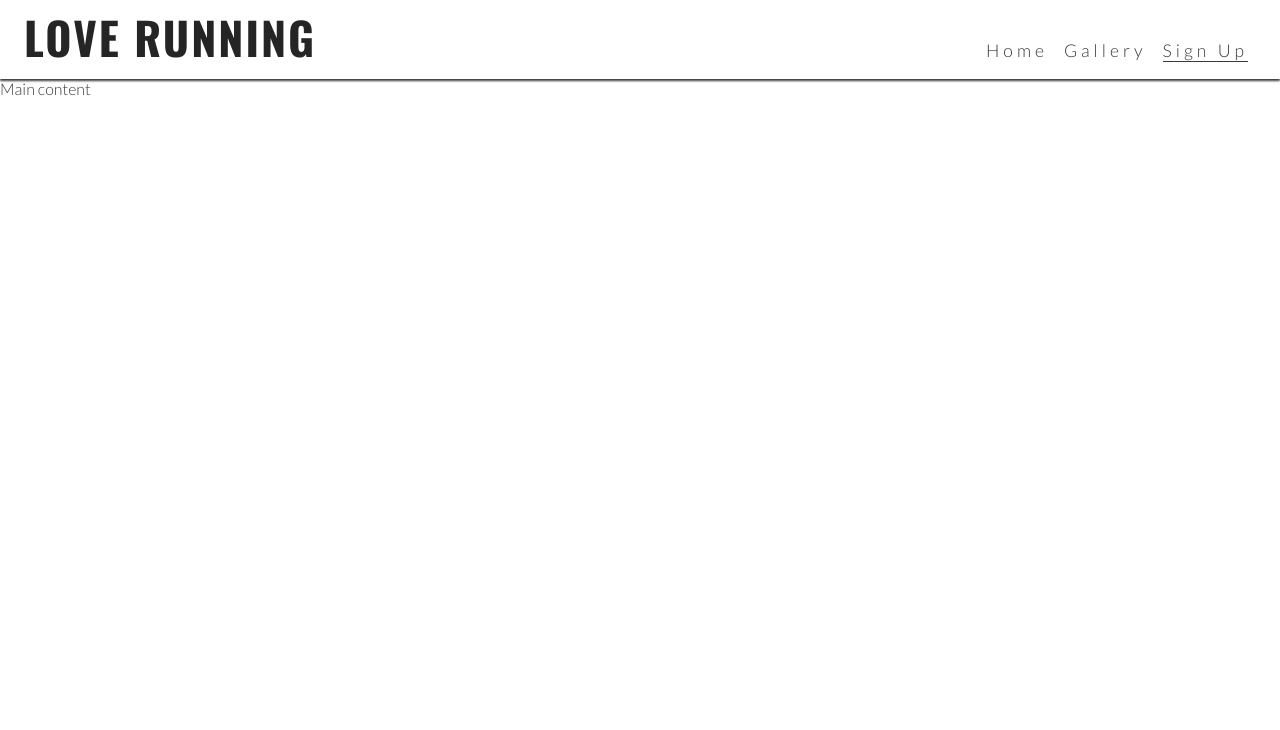
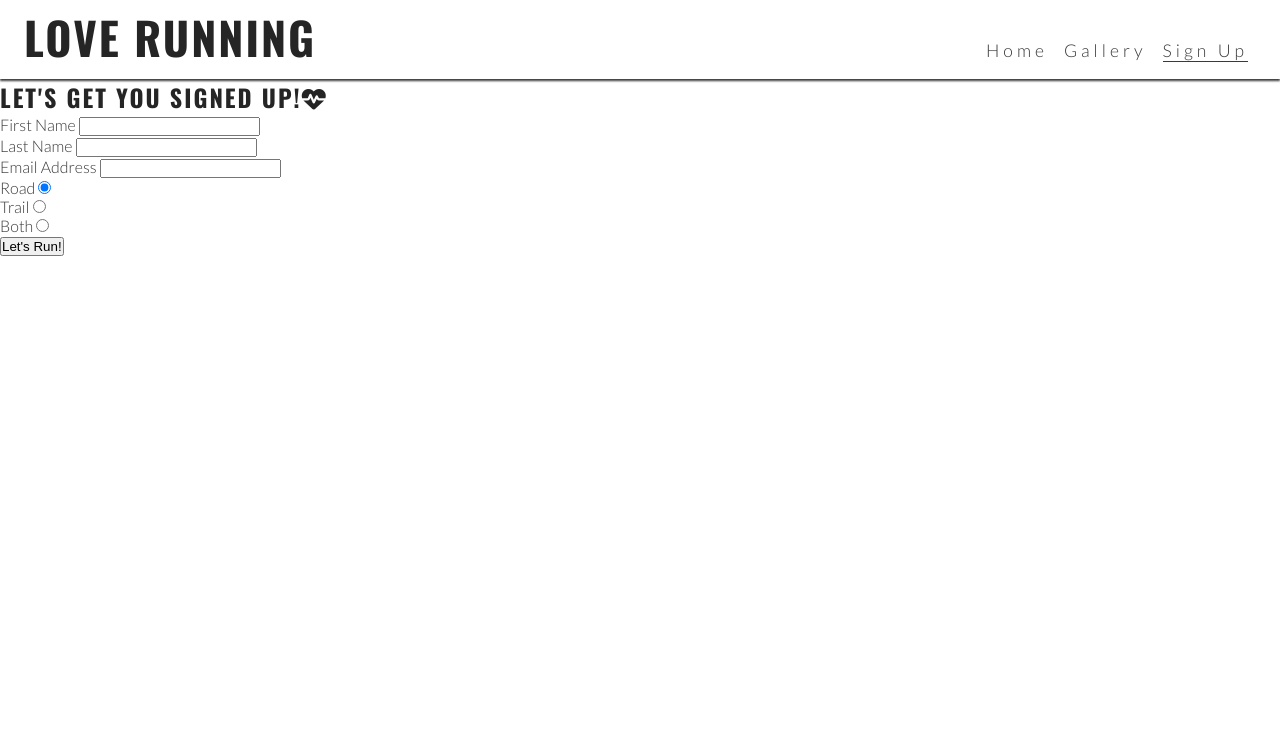
Before and after one commit to Sarahi54/Love-Running, a plain HTML site: page signup.html in a window 1280 px wide. Shown: the top 730 px of the page. Drawn offline with nearby package versions, Linux system fonts and the light colour scheme.

Commit message:
Added form page content

```diff
--- a/signup.html
+++ b/signup.html
@@ -38,7 +38,39 @@
     </header>
 
     <!-- Main content -->
-    <main>Main content</main>
+    <main>
+        <section id="signup">
+            <form id="signup-form" method="POST"
+            action="https://formdump.codeinstitute.net">
+
+            <h2>Let's get you signed up!<i class="fa-solid fa-heart-pulse"></i></h2>
+            <label for="first_name">First Name</label>
+            <input type="text" name="first_name" id="first_name" class="text-input" required>
+            <br>
+            <label for="last_name">Last Name</label>
+            <input type="text" name="last_name" id="last_name" class="text-input" required>
+            <br>
+            <label for="email_address">Email Address</label>
+            <input type="email" name="email_address" id="email_address" class="text-input" required>
+            <br>
+          <div class="radio-buttons">
+            <div>
+                <label for="road">Road</label>
+                <input type="radio" name="running_preference" id="road" value="road" required checked>
+            </div>
+            <div>
+                <label for="trail">Trail</label>
+                <input type="radio" name="running_preference" id="trail" value="trail" >
+            </div>
+            <div>
+                <label for="both">Both</label>
+                <input type="radio" name="running_preference" id="both" value="both" >
+            </div>
+          </div>
+          <button type="submit" class="join-button">Let's Run!</button>
+        </form>
+        </section>
+    </main>
 
     <!-- Footer -->
     <footer>
```
